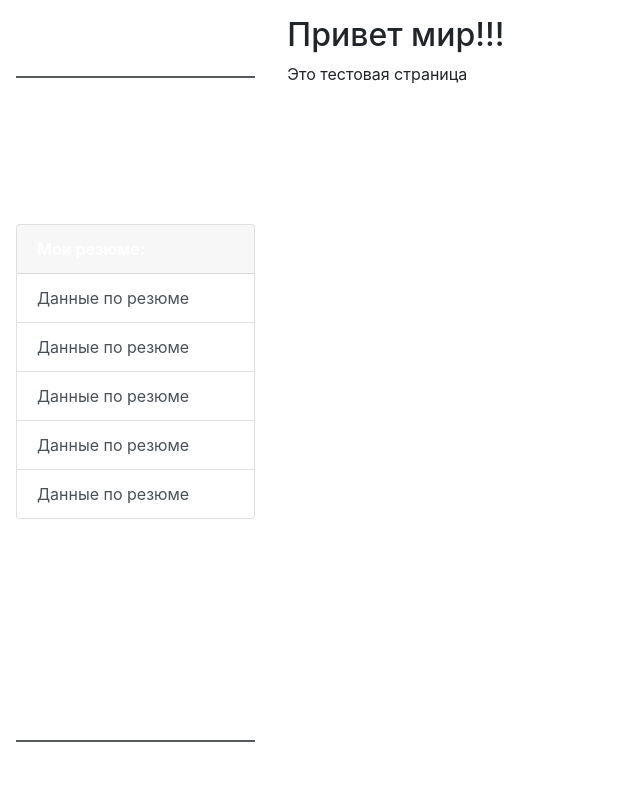
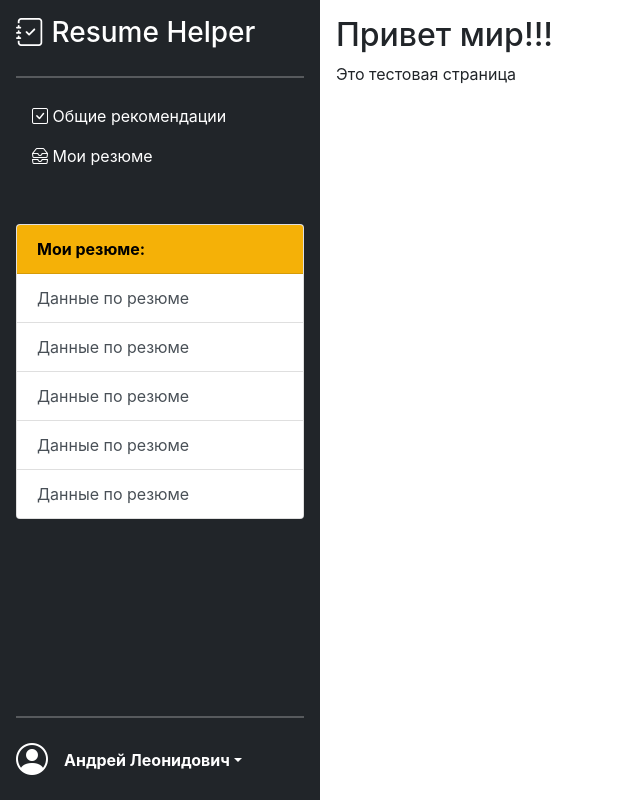
Before and after one commit to alekseeval/vkr_hhru, a Django app: template web/main/templates/main/home.html in a window 1280 px wide. Shown: the whole page, without its empty margins (0-640 px from the left). Run offline with Django 3.2, Linux system fonts and the light colour scheme; the template is opened without the code that fills it, so the values that code supplies are empty; parts of the project's set-up code (start-up, migrations or seed data) failed here and were passed over; some libraries are stand-ins or nearby versions.

Commit message:
Добавлены новые стили для background, перемещены стили из html кода

```diff
--- a/web/main/static/css/main_style.css
+++ b/web/main/static/css/main_style.css
@@ -2,8 +2,13 @@ html, body {
     width: 100%;
     height: 100%;
 }
+.card{
+    width: 18rem;
+    color: black;
+}
 #nav-sidebar{
     height: 100%;
+    width: 20rem;
 }
 hr {
   -moz-border-bottom-colors: none;
@@ -16,6 +21,13 @@ hr {
   border-width: 1px;
   margin: 18px 0;
 }
-.bg-dark {
+.bg-p{
     background-color: #212529!important;
 }
+.bg-s{
+    background-color: #f5b107;
+}
+.bi-person-circle{
+    font-size: 2em;
+    margin-right: 0.5em
+}
```
